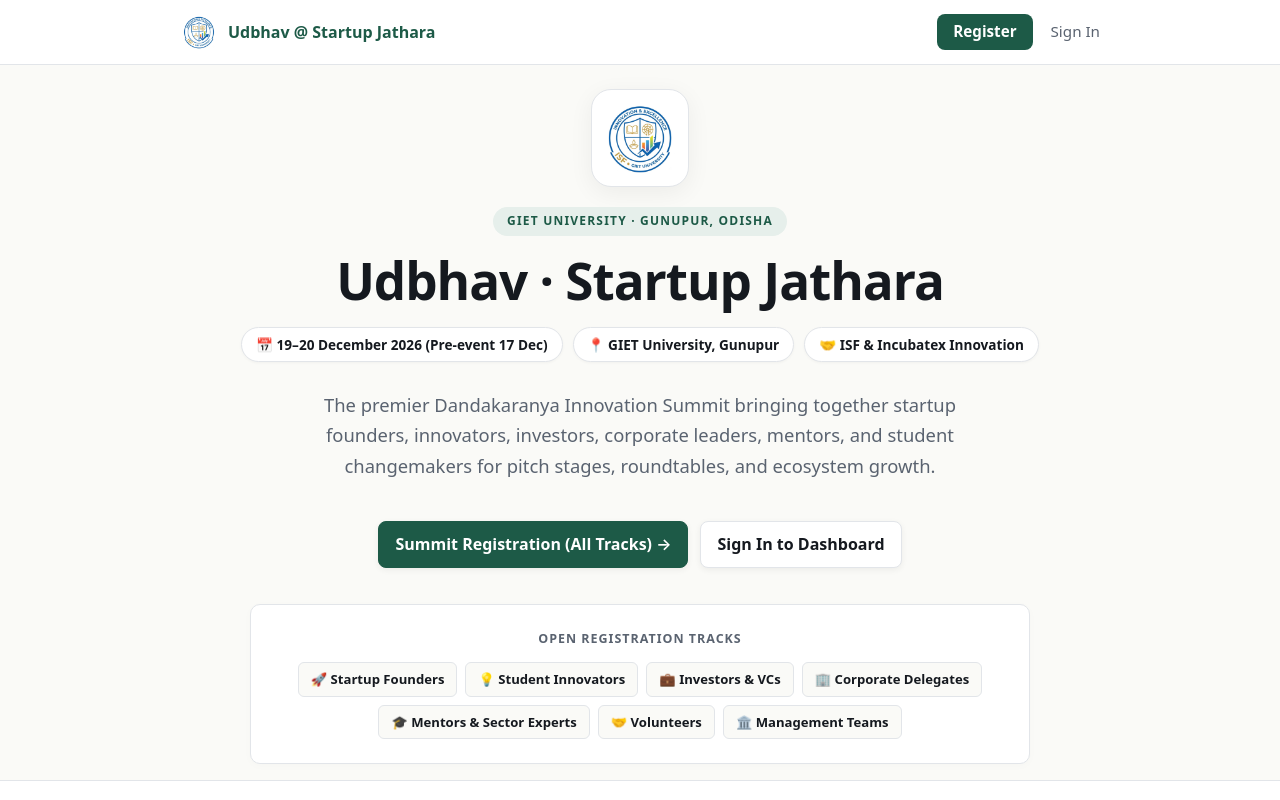
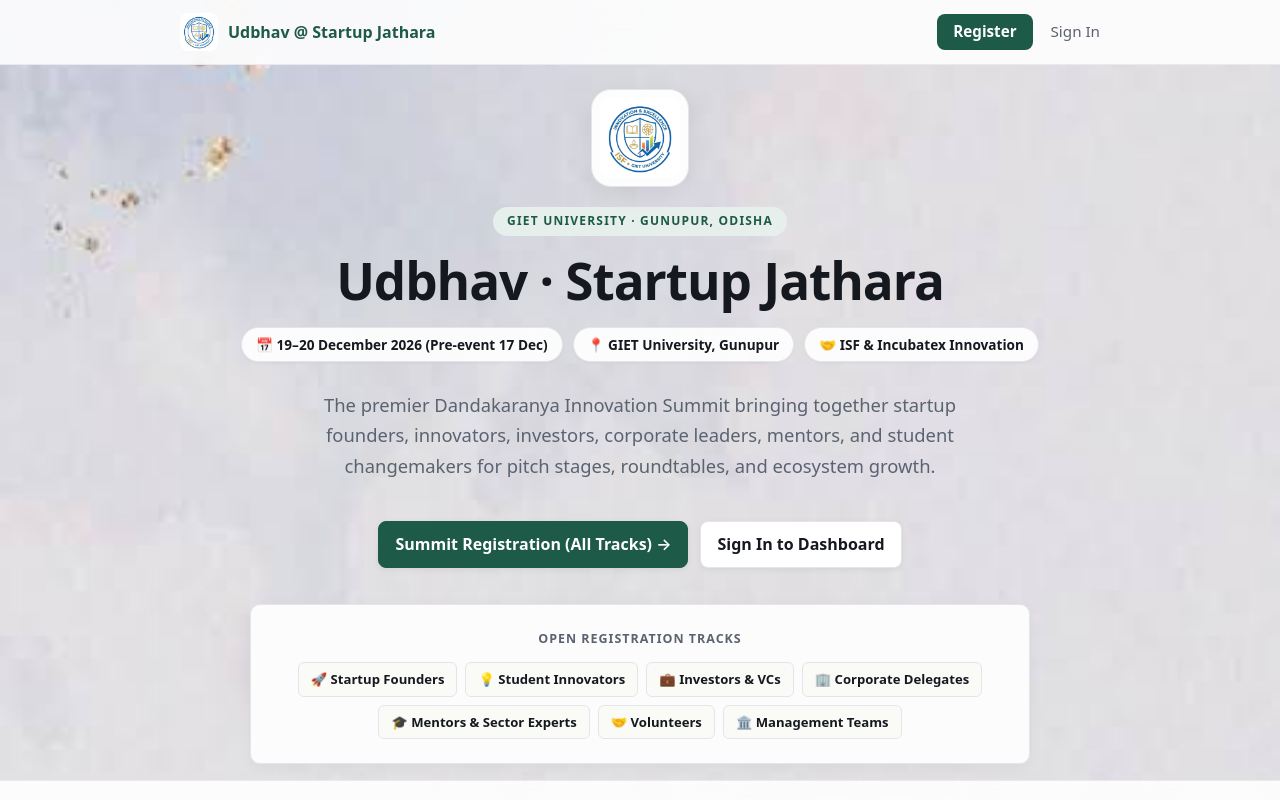
Before and after one commit to akshyat2003/ISF-test, a Next.js app in the folder frontend-web/: page / in a window 1280 px wide. Shown: the top 800 px of the page. Built offline with nearby package versions, Linux system fonts and the light colour scheme; no server answers; the database is empty.

Commit message:
feat(web): add watercolor background image and frosted glass aesthetics for home page

```diff
--- a/frontend-web/app/globals.css
+++ b/frontend-web/app/globals.css
@@ -24,6 +24,12 @@
   margin: 0;
   display: flex;
   flex-direction: column;
+  background-color: #f2f5f9;
+  background-image: url("/bg.png");
+  background-repeat: no-repeat;
+  background-position: center top;
+  background-size: cover;
+  background-attachment: fixed;
 }
 a { color: var(--accent); }
 h1, h2, h3 { line-height: 1.2; letter-spacing: -0.01em; margin: 0 0 0.5em; }
@@ -32,7 +38,15 @@
 p { margin: 0 0 1em; }
 
 .container { max-width: 960px; width: 100%; margin: 0 auto; padding: 0 20px; }
-.site-header { border-bottom: 1px solid var(--line); background: var(--card); position: sticky; top: 0; z-index: 100; }
+.site-header {
+  border-bottom: 1px solid rgba(226, 229, 233, 0.75);
+  background: rgba(255, 255, 255, 0.88);
+  backdrop-filter: blur(14px);
+  -webkit-backdrop-filter: blur(14px);
+  position: sticky;
+  top: 0;
+  z-index: 100;
+}
 .site-header .container { display: flex; align-items: center; justify-content: space-between; gap: 16px; min-height: 64px; flex-wrap: wrap; }
 .brand { font-weight: 700; text-decoration: none; color: var(--ink); }
 .brand span { color: var(--accent); }
@@ -53,7 +67,17 @@
 
 main { flex: 1; padding: 48px 0 64px; display: flex; flex-direction: column; justify-content: center; }
 
-.site-footer { margin-top: auto; border-top: 1px solid var(--line); color: var(--muted); font-size: 0.85rem; padding: 36px 0 24px; background: var(--card); text-align: center; }
+.site-footer {
+  margin-top: auto;
+  border-top: 1px solid rgba(226, 229, 233, 0.75);
+  color: var(--muted);
+  font-size: 0.85rem;
+  padding: 36px 0 24px;
+  background: rgba(255, 255, 255, 0.88);
+  backdrop-filter: blur(14px);
+  -webkit-backdrop-filter: blur(14px);
+  text-align: center;
+}
 .site-footer .organizers-section { margin: 0 0 20px; width: 100%; }
 .footer-content { display: flex; flex-direction: column; align-items: center; justify-content: center; gap: 12px; }
 
@@ -72,7 +96,8 @@
   align-items: center;
   justify-content: center;
   padding: 8px;
-  background: #ffffff;
+  background: rgba(255, 255, 255, 0.94);
+  backdrop-filter: blur(8px);
   border: 1px solid var(--line);
   border-radius: 20px;
   box-shadow: 0 6px 24px rgba(0, 0, 0, 0.06);
@@ -116,7 +141,9 @@
   align-items: center;
   gap: 6px;
   padding: 6px 14px;
-  background: #ffffff;
+  background: rgba(255, 255, 255, 0.9);
+  backdrop-filter: blur(8px);
+  -webkit-backdrop-filter: blur(8px);
   border: 1px solid var(--line);
   border-radius: 999px;
   font-size: 0.85rem;
@@ -149,12 +176,14 @@
   align-items: center;
   gap: 14px;
   padding: 24px 28px;
-  background: #ffffff;
+  background: rgba(255, 255, 255, 0.9);
+  backdrop-filter: blur(12px);
+  -webkit-backdrop-filter: blur(12px);
   border: 1px solid var(--line);
   border-radius: var(--radius);
   max-width: 780px;
   width: 100%;
-  box-shadow: 0 2px 10px rgba(0, 0, 0, 0.02);
+  box-shadow: 0 4px 16px rgba(0, 0, 0, 0.04);
 }
 .tracks-ribbon-title {
   font-size: 0.78rem;
@@ -262,10 +291,12 @@
 .organizers-section {
   margin: 36px 0;
   padding: 28px 24px;
-  background: #ffffff;
+  background: rgba(255, 255, 255, 0.92);
+  backdrop-filter: blur(12px);
+  -webkit-backdrop-filter: blur(12px);
   border: 1px solid var(--line);
   border-radius: var(--radius);
-  box-shadow: 0 2px 8px rgba(0, 0, 0, 0.03);
+  box-shadow: 0 4px 16px rgba(0, 0, 0, 0.03);
 }
 
 .organizers-grid {
@@ -279,7 +310,7 @@
   align-items: center;
   gap: 16px;
   padding: 16px;
-  background: var(--bg);
+  background: rgba(255, 255, 255, 0.9);
   border: 1px solid var(--line);
   border-radius: 8px;
   transition: transform 0.2s ease, border-color 0.2s ease, box-shadow 0.2s ease;
```
Also changed, not shown: frontend-web/public/bg.png (added).
